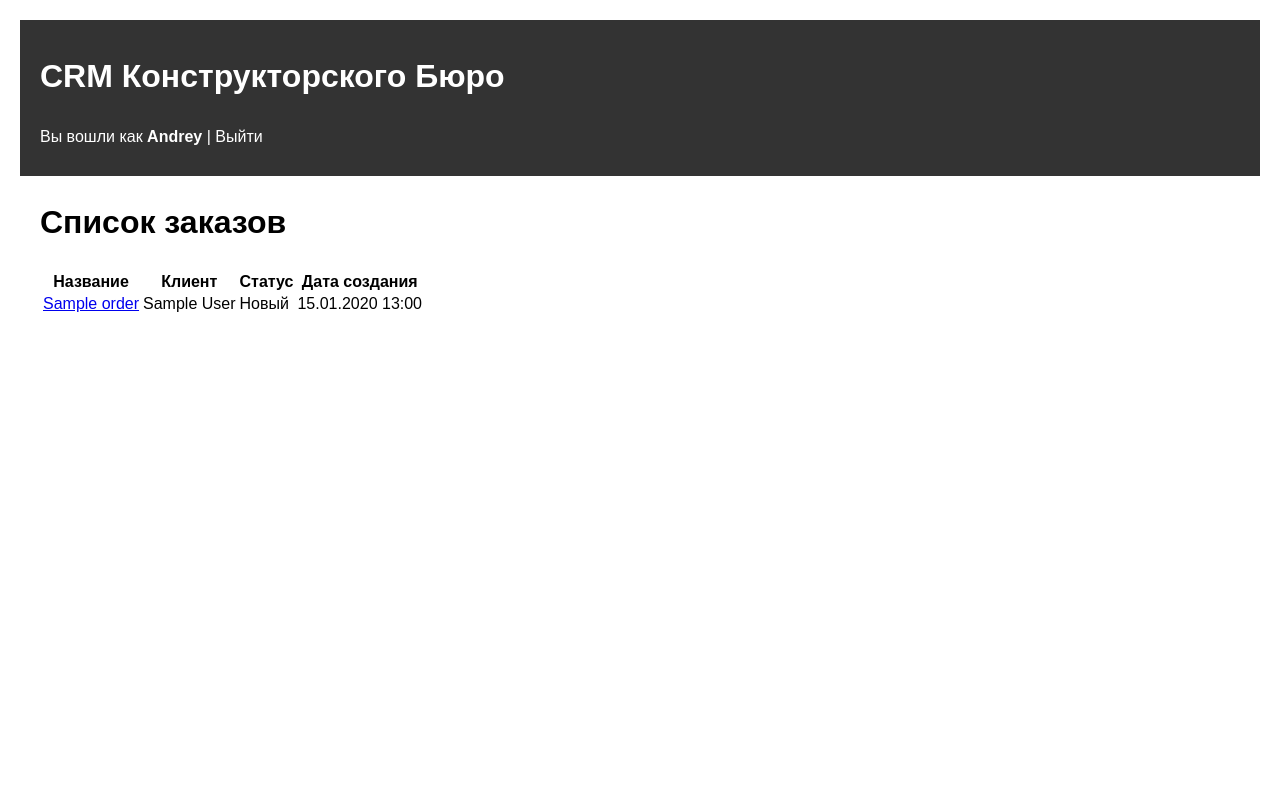
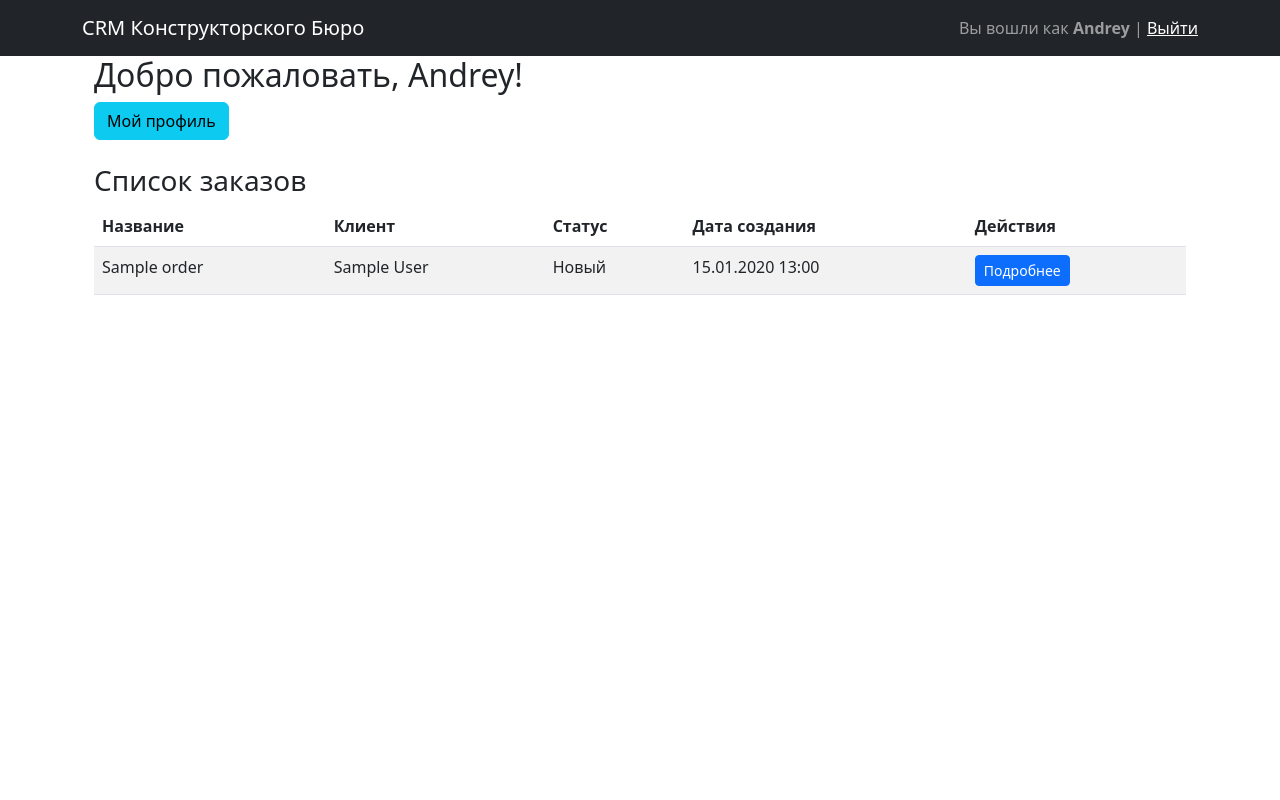
Before and after one commit to REFIORE/CMR_KB, a Django app: page / in a window 1280 px wide. Run offline with Django 4.2, Linux system fonts and the light colour scheme; a user stored in the database is signed in; tables that the repository leaves empty hold one stand-in row (values such as "Sample post").

Commit message:
Обновил интерфейс

```diff
--- a/orders/templates/base.html
+++ b/orders/templates/base.html
@@ -1,53 +1,25 @@
-<html lang="ru">
+<!DOCTYPE html>
+<html>
 <head>
-    <meta charset="UTF-8">
-    <meta name="viewport" content="width=device-width, initial-scale=1.0">
-    <title>{% block title %}CRM Конструкторского Бюро{% endblock %}</title>
-    <style>
-        body {
-            font-family: Arial, sans-serif;
-            line-height: 1.6;
-            margin: 0;
-            padding: 20px;
-        }
-        header {
-            background: #333;
-            color: white;
-            padding: 10px 20px;
-            margin-bottom: 20px;
-        }
-        header a {
-            color: white;
-            text-decoration: none;
-        }
-        .content {
-            max-width: 1200px;
-            margin: 0 auto;
-        }
-        ul {
-            list-style-type: none;
-            padding: 0;
-        }
-        li {
-            background: #f4f4f4;
-            margin-bottom: 10px;
-            padding: 10px;
-            border-left: 4px solid #333;
-        }
-    </style>
+    <title>{% block title %}CRM КБ{% endblock %}</title>
+    <link href="https://cdn.jsdelivr.net/npm/bootstrap@5.3.0/dist/css/bootstrap.min.css" rel="stylesheet">
+    <link href="/static/css/styles.css" rel="stylesheet">
 </head>
 <body>
-    <header>
-        <div class="content">
-            <h1>CRM Конструкторского Бюро</h1>
-            {% if user.is_authenticated %}
-                <p>Вы вошли как <strong>{{ user.username }}</strong> | <a href="{% url 'logout' %}">Выйти</a></p>
-            {% endif %}
+    <nav class="navbar navbar-expand-lg navbar-dark bg-dark">
+        <div class="container">
+            <a class="navbar-brand" href="{% url 'orders:order_list' %}">CRM Конструкторского Бюро</a>
+            <div class="navbar-text">
+                Вы вошли как <strong>{{ user.username }}</strong> |
+                <a href="{% url 'logout' %}" class="text-white">Выйти</a>
+            </div>
         </div>
-    </header>
+    </nav>
 
-    <main class="content">
+    <div class="container">
         {% block content %}{% endblock %}
-    </main>
+    </div>
+
+    <script src="https://cdn.jsdelivr.net/npm/bootstrap@5.3.0/dist/js/bootstrap.bundle.min.js"></script>
 </body>
 </html>
--- a/orders/templates/orders/order_list.html
+++ b/orders/templates/orders/order_list.html
@@ -1,25 +1,40 @@
 {% extends "base.html" %}
 
 {% block content %}
-<h1>Список заказов</h1>
-<table class="table">
+<div class="container">
+    <h2>Добро пожаловать, {{ user.username }}!</h2>
+    <a href="{% url 'orders:profile' %}" class="btn btn-info">Мой профиль</a>
+
+    <h3 class="mt-4">Список заказов</h3>
+    <table class="table table-striped">
         <thead>
             <tr>
                 <th>Название</th>
                 <th>Клиент</th>
                 <th>Статус</th>
                 <th>Дата создания</th>
+                <th>Действия</th>
             </tr>
         </thead>
         <tbody>
             {% for order in orders %}
             <tr>
-            <td><a href="{% url 'order_detail' order.pk %}">{{ order.title }}</a></td>
+                <td>{{ order.title }}</td>
                 <td>{{ order.customer.name }}</td>
                 <td>{{ order.get_status_display }}</td>
                 <td>{{ order.created_at|date:"d.m.Y H:i" }}</td>
+                <td>
+                    <a href="{% url 'orders:order_status' order.id %}" class="btn btn-sm btn-primary">
+                        Подробнее
+                    </a>
+                </td>
+            </tr>
+            {% empty %}
+            <tr>
+                <td colspan="5">Нет доступных заказов</td>
             </tr>
             {% endfor %}
         </tbody>
     </table>
+</div>
 {% endblock %}
--- a/orders/views.py
+++ b/orders/views.py
@@ -18,10 +18,13 @@
 @login_required
 def order_list(request):
     if request.user.is_superuser:
-        orders = Order.objects.all()
+        orders = Order.objects.all().select_related('customer')
     else:
-        orders = Order.objects.filter(assigned_to=request.user)
-    return render(request, 'orders/order_list.html', {'orders': orders})
+        orders = Order.objects.filter(assigned_to=request.user).select_related('customer')
+    return render(request, 'orders/order_list.html', {
+        'orders': orders,
+        'user': request.user  # Добавляем пользователя в контекст
+    })
 
 
 @login_required
```
Also changed, not shown: orders/static/css/style.css (added, +9 -0 lines). Lines whose indentation alone changed are shown as unchanged.
